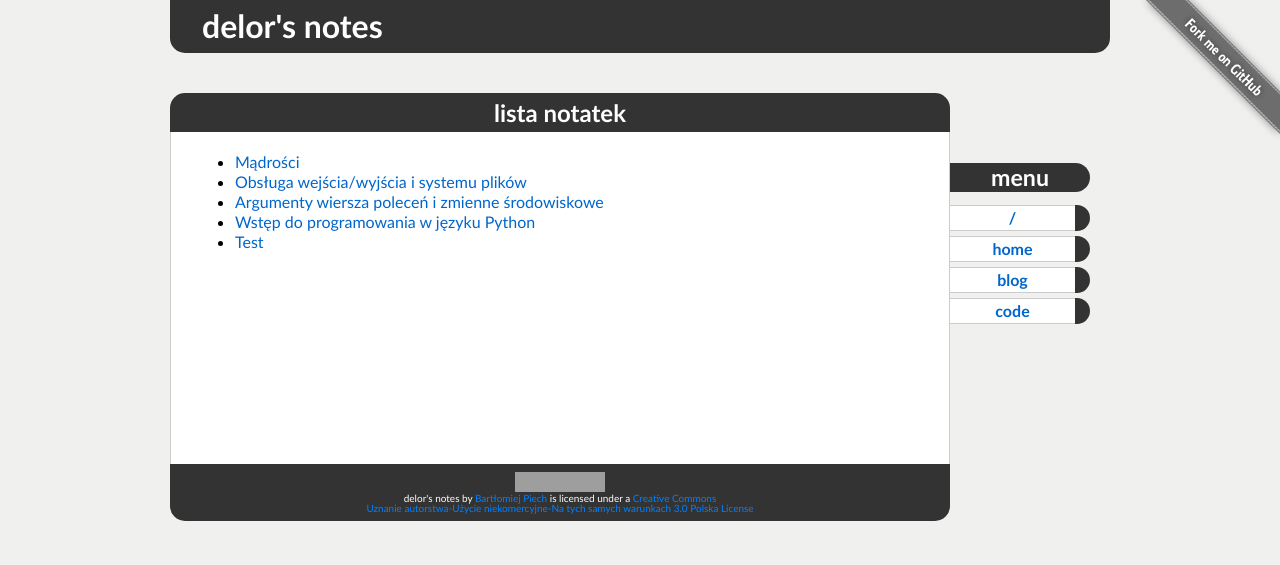
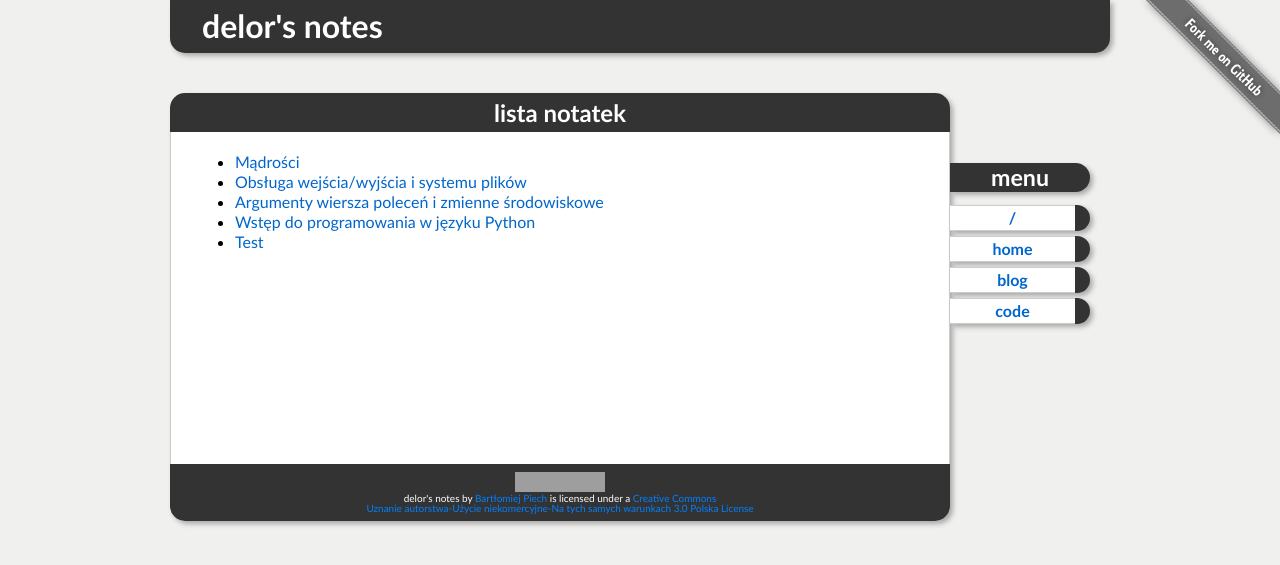
Before and after one commit to delor/delor.github.com, a Jekyll site: the page built from index.html, in a window 1280 px wide. Shown: the top 565 px of the page. Built offline with Jekyll 4.4.1, drawn with Linux system fonts in a browser that asks for light colours; Markdown is read by kramdown in place of the engine named in the settings; grey boxes are pictures that could not be loaded.

Commit message:
added shadow

```diff
--- a/_layouts/default.html
+++ b/_layouts/default.html
@@ -25,6 +25,7 @@
     </div>
     <div class="container_12">
       <div class="grid_10">
+          <div id="shadow-frame">
           {{ content }}
           <div id="footer">
               <p>
@@ -38,6 +39,7 @@
               <br />
               Uznanie autorstwa-Użycie niekomercyjne-Na tych samych warunkach 3.0 Polska License</a>
               </p>
+          </div>
           </div>
       </div>
       <div class="grid_2">
--- a/css/styles.css
+++ b/css/styles.css
@@ -23,14 +23,26 @@ pre {
     padding-left: 1em;
 }
 
+#shadow-frame {
+    -moz-border-radius: 15px;
+    -moz-box-shadow: 3px 3px 5px #AAAAAA;
+    -webkit-border-radius: 15px;
+    -webkit-box-shadow: 3px 3px 5px #AAAAAA;
+    border-radius: 15px;
+    box-shadow: 3px 3px 5px #AAAAAA;
+}
+
 #top {
     -moz-border-radius-bottomleft: 15px;
     -moz-border-radius-bottomright: 15px;
+    -moz-box-shadow: 3px 3px 5px #AAAAAA;
     -webkit-border-bottom-left-radius: 15px;
     -webkit-border-bottom-right-radius: 15px;
+    -webkit-box-shadow: 3px 3px 5px #AAAAAA;
     background-color: #333333;
     border-bottom-left-radius: 15px;
     border-bottom-right-radius: 15px;
+    box-shadow: 3px 3px 5px #AAAAAA;
     margin-bottom: 40px;
 }
 
@@ -109,9 +121,12 @@ pre {
 
 #menu h2 {
     -moz-border-radius: 0 15px 15px 0;
+    -moz-box-shadow: 3px 3px 5px #AAAAAA;
     -webkit-border-radius: 0 15px 15px 0;
+    -webkit-box-shadow: 3px 3px 5px #AAAAAA;
     background-color: #333333;
     border-radius: 0 15px 15px 0;
+    box-shadow: 3px 3px 5px #AAAAAA;
     color: white;
     margin: 0;
 }
@@ -124,9 +139,12 @@ pre {
 
 #menu li {
     -moz-border-radius: 0 15px 15px 0;
+    -moz-box-shadow: 3px 3px 5px #AAAAAA;
     -webkit-border-radius: 0 15px 15px 0;
+    -webkit-box-shadow: 3px 3px 5px #AAAAAA;
     background-color: #333333;
     border-radius: 0 15px 15px 0;
+    box-shadow: 3px 3px 5px #AAAAAA;
     display: block;
     margin: 5px 0;
     padding-right: 15px;
```
